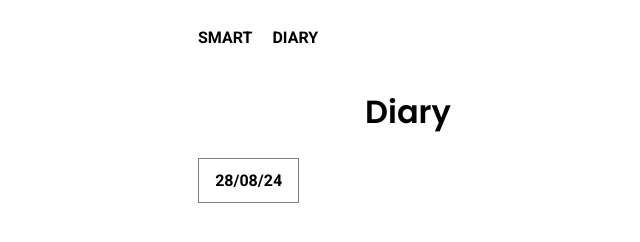
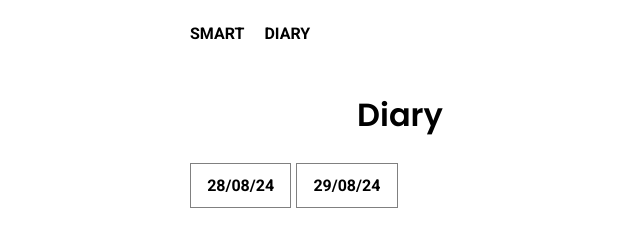
Before and after one commit to MARTINS-JS/myDiary, a plain HTML site: page diary.html in a window 1280 px wide. Shown: the whole page, without its empty margins (240-880 px from the left). Drawn offline with Linux system fonts and the light colour scheme.

Commit message:
second day of code

```diff
--- a/diary.html
+++ b/diary.html
@@ -3,39 +3,33 @@
 <head>
   <meta charset="UTF-8">
   <meta name="viewport" content="width=device-width, initial-scale=1.0">
-  <link rel="stylesheet" href="./public/style.css">
+  <link rel="stylesheet" href="./public/main.css">
+  <link rel="stylesheet" href="./public/diary.css">
   <title>myDiary</title>
-  <style>
-    section {
-      display: grid;
-      gap: 5px;
-      grid-template-columns: 1fr 1fr 1fr 1fr;
-      margin: 0 auto;
-      width: 420px;
-    }
-    div {
-      border: 1px solid grey;
-      cursor: pointer;
-      font-family: var(--font-roboto);
-      font-weight: bold;
-      padding: 12px;
-      text-align: center;
-      transition: background 1s;
-    }
-    div:hover {
-      background: gray;
-      color: white;
-    }
-  </style>
 </head>
 <body>
   <header>
-    <a href="./index.html">SMART</a>
-    <a href="./diary.html">DIARY</a>
+    <a class="link" href="./index.html">SMART</a>
+    <a class="link" href="./diary.html">DIARY</a>
   </header>
   <h1>Diary</h1>
   <section>
-    <div>28/08/24</div>
+    <div>
+      <a
+        target="_blank"
+        href="https://www.notion.so/cronograma-ignite/Prompt-dca2fb13567946e795dc9d1360c7be67?pvs=4"
+      >
+        28/08/24
+      </a>
+    </div>
+    <div>
+      <a
+        target=""
+        href="#"
+      >
+        29/08/24
+      </a>
+    </div>
   </section>
 </body>
 </html>
--- /dev/null
+++ b/public/diary.css
@@ -0,0 +1,22 @@
+section {
+  display: grid;
+  gap: 5px;
+  grid-template-columns: 1fr 1fr 1fr 1fr;
+  margin: 0 auto;
+  width: 420px;
+}
+
+div {
+  border: 1px solid grey;
+  cursor: pointer;
+  font-family: var(--font-roboto);
+  font-weight: bold;
+  padding: 12px;
+  text-align: center;
+  transition: background 1s;
+}
+
+div:hover {
+  background: gray;
+  color: white;
+}
--- a/public/style.css
+++ b/public/main.css
@@ -1,4 +1,10 @@
 @import url('https://fonts.googleapis.com/css2?family=Poppins:wght@100;300;400;500;600;700&family=Roboto:wght@100;300;400;500;700&display=swap');
+
+* {
+  box-sizing: border-box;
+  margin: 0;
+  padding: 0;
+}
 
 :root {
   --font-poppins: "Poppins", sans-serif;
@@ -13,8 +19,8 @@ body {
 
 header {
   margin: 0 auto;
-  padding: 20px;
-  width: 420px;
+  padding: 24px 0;
+  max-width: 420px;
 }
 
 a {
@@ -26,11 +32,11 @@ a {
   transition: color 700ms;
 }
 
-a:hover {
+.link:hover {
   color: grey;
 }
 
-a + a {
+.link + .link {
   margin-left: 16px;
 }
 
@@ -46,6 +52,7 @@ img {
 h1 {
   font-family: "Poppins", sans-serif;
   font-weight: 600;
+  margin: 24px 0;
   text-align: center;
 }
 
@@ -54,6 +61,7 @@ p {
   font-size: 16px;
   margin: 0 auto;
   max-width: 420px;
+  padding: 0 10px;
   text-align: justify;
 }
 
```
Also changed, not shown: index.html (+3 -3 lines).
